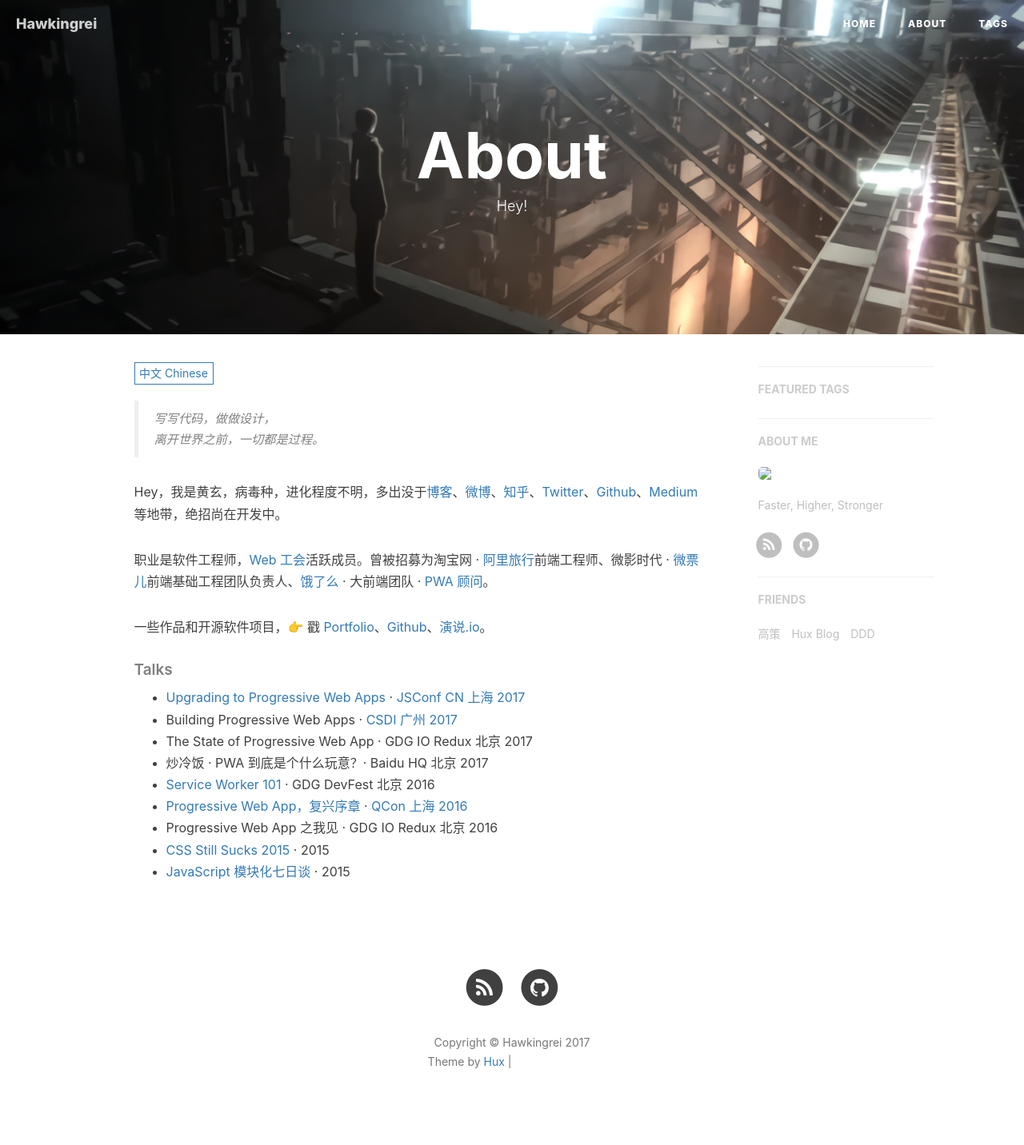
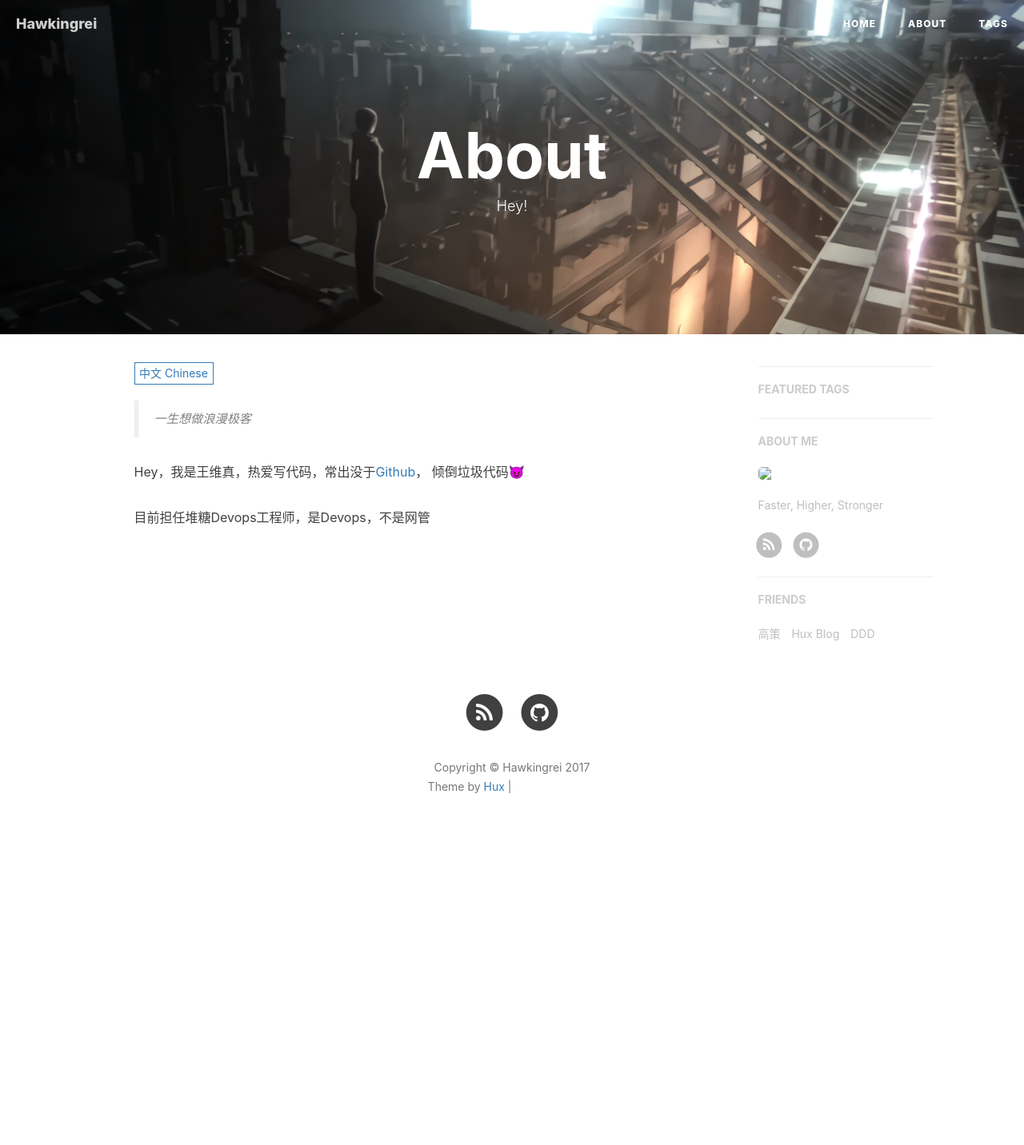
Before and after one commit to hawkingrei/hawkingrei.com, a Jekyll site: the page built from about.html, in a window 1280 px wide. Shown: the whole page at 80% size. Built offline with Jekyll 4.4.1, drawn with Linux system fonts in a browser that asks for light colours; nearby versions of some CDN libraries; comment, search, counter and statistics services are not loaded; after the commit the page ends 1088 px from its top, so only the background shows below that; grey boxes are pictures that could not be loaded.

Commit message:
feat: fix about

```diff
--- a/_includes/about/en.md
+++ b/_includes/about/en.md
@@ -1,33 +1,5 @@
+> Developer.
 
+Hi, I am Wang, Weizhen(王维真), or Hawkingrei. I'm a software engineer. I built softwares particularly on the middleware and Web(👉see [Blog](https://hawkingrei.com) and [Github](https://github.com/huxpro))
 
-> Yet another man.
-
-
-Hi, I am *@huxpro* (Huang, Xuan), a software engineer & a designer. I previously worked as Web Front-End Engineer at [Alibaba Trip](https://www.alitrip.com/); Web Front-End Infrastructure Team Lead at [Wepiao.com](https://www.crunchbase.com/organization/wepiao#/entity); And [Invited Consultant on PWA]((https://medium.com/elemefe/upgrading-ele-me-to-progressive-web-app-2a446832e509)) at [Ele.me](https://github.com/elemefe/).
-
-I studied Digital Media Art and graduated from [Communication University of China](https://en.wikipedia.org/wiki/Communication_University_of_China) by 2016, and will study Computer Science at [Rochester Institute of Technology](https://en.wikipedia.org/wiki/Rochester_Institute_of_Technology) in 2017.
-
-
-##### Talks
-
-- [Upgrading to Progressive Web Apps][9] · [JSConf China Shanghai 2017](http://2017.jsconf.cn/)
-- Building Progressive Web Apps · [CSDI Guangzhou 2017](http://www.csdisummit.com/)
-- The State of Progressive Web App · GDG IO Redux Beijing 2017
-- PWA Rehashing · Baidu HQ Beijing 2017
-- [Service Worker 101][5] · GDG DevFest Beijing 2016
-- [Progressive Web Apps][4] · QCon Shanghai 2016
-- Progressive Web App in my POV · GDG IO Redux Beijing 2016
-- [CSS Still Sucks 2015][2] · 2015
-- [JavaScript Modularization Journey][1] · 2015
-
-
-
-[1]: //huangxuan.me/2015/07/09/js-module-7day/
-[2]: //huangxuan.me/2015/12/28/css-sucks-2015/
-[3]: //huangxuan.me/2016/06/05/pwa-in-my-pov/
-[4]: //huangxuan.me/2016/10/20/pwa-qcon2016/
-[5]: //huangxuan.me/2016/11/20/sw-101-gdgdf/
-[6]: https://yanshuo.io/assets/player/?deck=58ac8598b123db0067292f92 "PWA Rehashing"
-[7]: https://yanshuo.io/assets/player/?deck=593ad6fbfe88c2006a0a0d6d "The State of PWA"
-[8]: https://yanshuo.io/assets/player/?deck=594d673d570c357d0698a950 "Building PWA"
-[9]: //huangxuan.me/jsconfcn2017/
+I am working at [Duitang](https://www.duitang.com/).
--- a/_includes/about/zh.md
+++ b/_includes/about/zh.md
@@ -1,31 +1,6 @@
-> 写写代码，做做设计，
-> 离开世界之前，一切都是过程。
+> 一生想做浪漫极客
 
-Hey，我是黄玄，病毒种，进化程度不明，多出没于[博客](https://huangxuan.me)、[微博](weibo.com/huxpro)、[知乎](https://www.zhihu.com/people/huxpro/pins/posts)、[Twitter](https://twitter.com/Huxpro/)、[Github](http://github.com/huxpro)、[Medium](https://medium.com/@Huxpro) 等地带，绝招尚在开发中。
+Hey，我是王维真，热爱写代码，常出没于[Github](http://github.com/hawkingrei)，
+倾倒垃圾代码😈
 
-职业是软件工程师，[Web 工会](https://medium.com/ben-and-dion/team-web-3315aa447fb2#.359a9c6cl)活跃成员。曾被招募为淘宝网 · [阿里旅行](http://alitrip.com)前端工程师、微影时代 · [微票儿](http://www.wepiao.com/?r=movie)前端基础工程团队负责人、[饿了么](https://ele.me/) · 大前端团队 · [PWA 顾问](https://medium.com/elemefe/upgrading-ele-me-to-progressive-web-app-2a446832e509)。
-
-一些作品和开源软件项目，👉 戳 [Portfolio](/portfolio)、[Github](http://github.com/huxpro)、[演说.io](http://https://zhuanlan.zhihu.com/p/21280918)。
-
-
-##### Talks
-
-- [Upgrading to Progressive Web Apps][9] · [JSConf CN 上海 2017](http://2017.jsconf.cn/)
-- Building Progressive Web Apps · [CSDI 广州 2017](http://www.csdisummit.com/)
-- The State of Progressive Web App · GDG IO Redux 北京 2017
-- 炒冷饭 · PWA 到底是个什么玩意？· Baidu HQ 北京 2017
-- [Service Worker 101][5] · GDG DevFest 北京 2016
-- [Progressive Web App，复兴序章][4] · [QCon 上海 2016](http://2016.qconshanghai.com/presentation/3111)
-- Progressive Web App 之我见 · GDG IO Redux 北京 2016
-- [CSS Still Sucks 2015][2] · 2015
-- [JavaScript 模块化七日谈][1] · 2015
-
-[1]: //huangxuan.me/2015/07/09/js-module-7day/
-[2]: //huangxuan.me/2015/12/28/css-sucks-2015/
-[3]: //huangxuan.me/2016/06/05/pwa-in-my-pov/
-[4]: //huangxuan.me/2016/10/20/pwa-qcon2016/
-[5]: //huangxuan.me/2016/11/20/sw-101-gdgdf/
-[6]: https://yanshuo.io/assets/player/?deck=58ac8598b123db0067292f92 "PWA Rehashing"
-[7]: https://yanshuo.io/assets/player/?deck=593ad6fbfe88c2006a0a0d6d "The State of PWA"
-[8]: https://yanshuo.io/assets/player/?deck=594d673d570c357d0698a950 "Building PWA"
-[9]: //huangxuan.me/jsconfcn2017/
+目前担任堆糖Devops工程师，是Devops，不是网管
```
